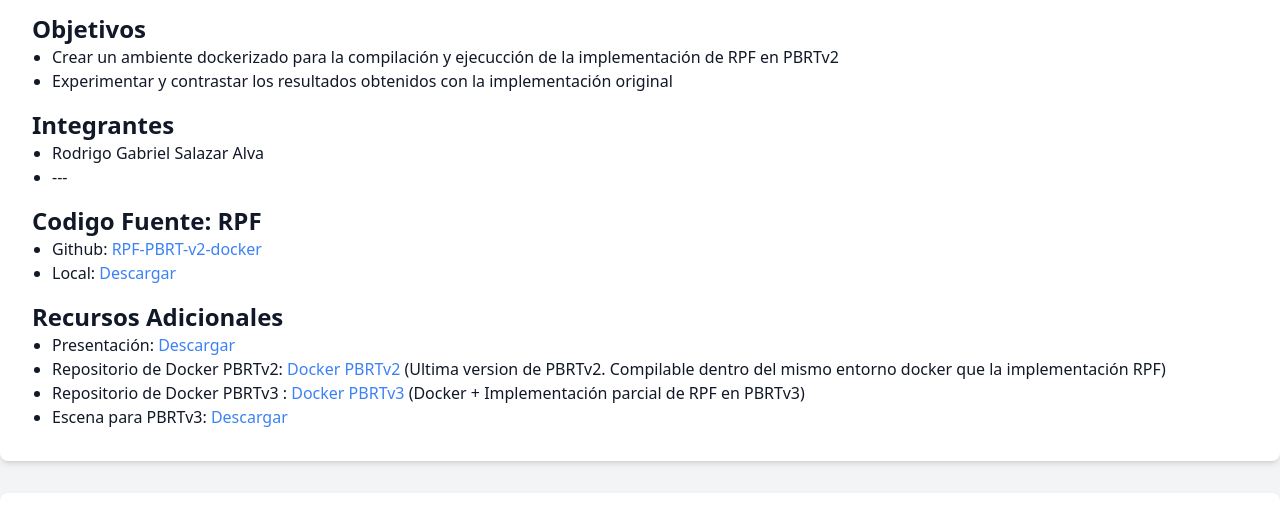
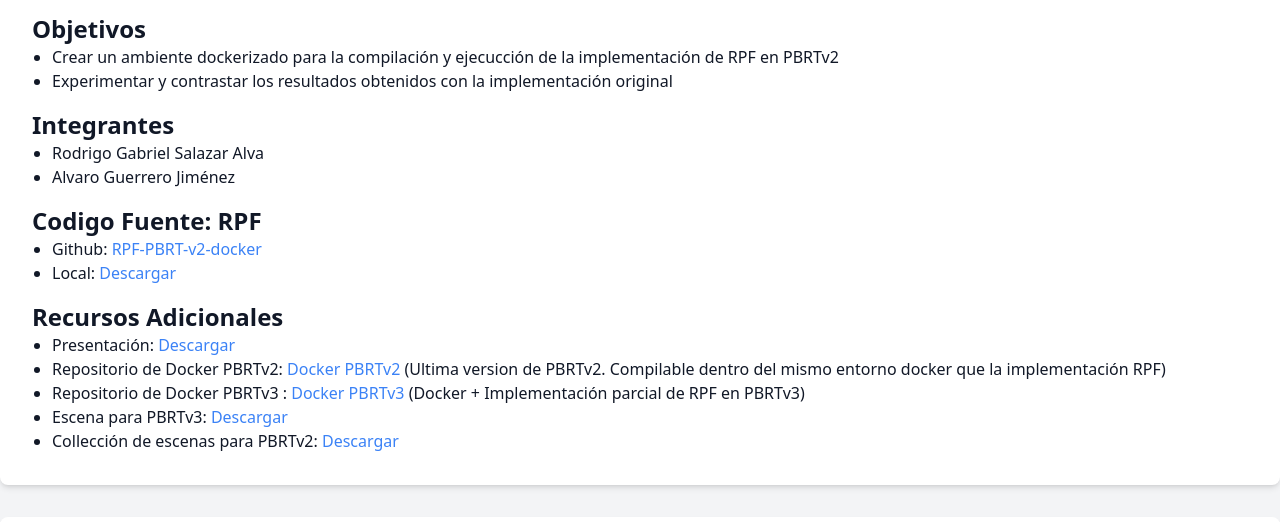
Before and after one commit to tux550/RPF-PBRT-v2-docker-webpage, a plain HTML site: page index.html in a window 1280 px wide. Shown: the part 235-757 px from the top of the page. Drawn offline with nearby package versions, Linux system fonts and the light colour scheme.

Commit message:
Add link to PBRTv2 scenes

```diff
--- a/index.html
+++ b/index.html
@@ -41,7 +41,7 @@
       <h2 class="text-2xl font-semibold mt-4">Integrantes</h2>
       <ul class="list-disc pl-5">
         <li class="text-md">Rodrigo Gabriel Salazar Alva</li>
-        <li class="text-md">---</li>
+        <li class="text-md">Alvaro Guerrero Jiménez</li>
       </ul>
 
       <h2 class="text-2xl font-semibold mt-4">Codigo Fuente: RPF</h2>
@@ -57,6 +57,7 @@
         <li class="text-md">Repositorio de Docker PBRTv3 : <a href="https://github.com/tux550/RayTracer-RPF" class="text-blue-500 hover:underline">Docker PBRTv3</a> (Docker + Implementación parcial de RPF en PBRTv3)
         </li>
         <li class="text-md">Escena para PBRTv3: <a href="files/Conference.zip" class="text-blue-500 hover:underline">Descargar</a></li>
+        <li class="text-md">Collección de escenas para PBRTv2: <a href="https://www.pbrt.org/scenes-v2" class="text-blue-500 hover:underline">Descargar</a></li>
       </ul>
 
     </section>
```
